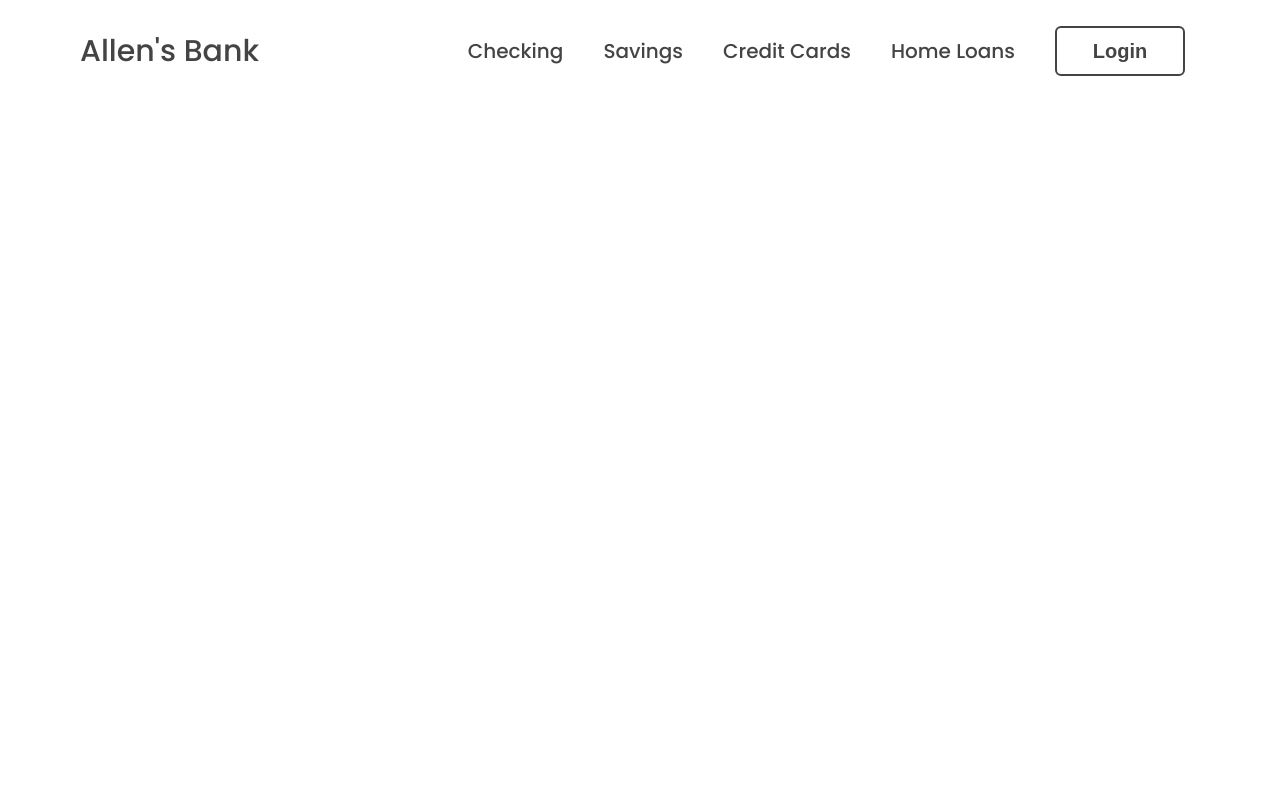
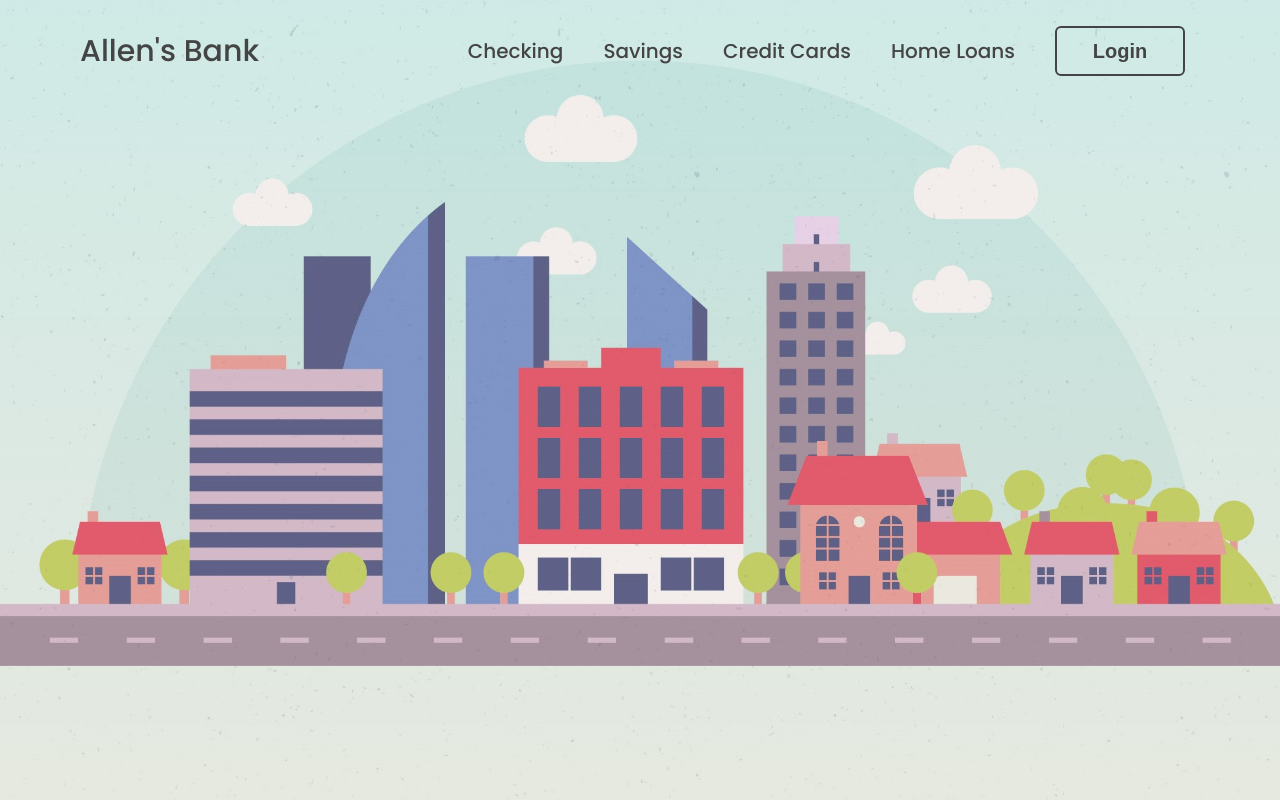
Before and after one commit to CHI-KEKE/Bank_Account_Management, a plain HTML site: page index.html in a window 1280 px wide. Drawn offline with nearby package versions, Linux system fonts and the light colour scheme; the site is published under a folder, as on GitHub Pages, so addresses that start at the root find nothing.

Commit message:
Update BK Image slash part

```diff
--- a/style.css
+++ b/style.css
@@ -12,7 +12,7 @@ html {
 body {
   font-family: 'Poppins', sans-serif;
   color: #444;
-  background-image: url("/city.png");
+  background-image: url("city.png");
   max-height: 100vh;
   padding: 2rem;
   display:flex;
```
